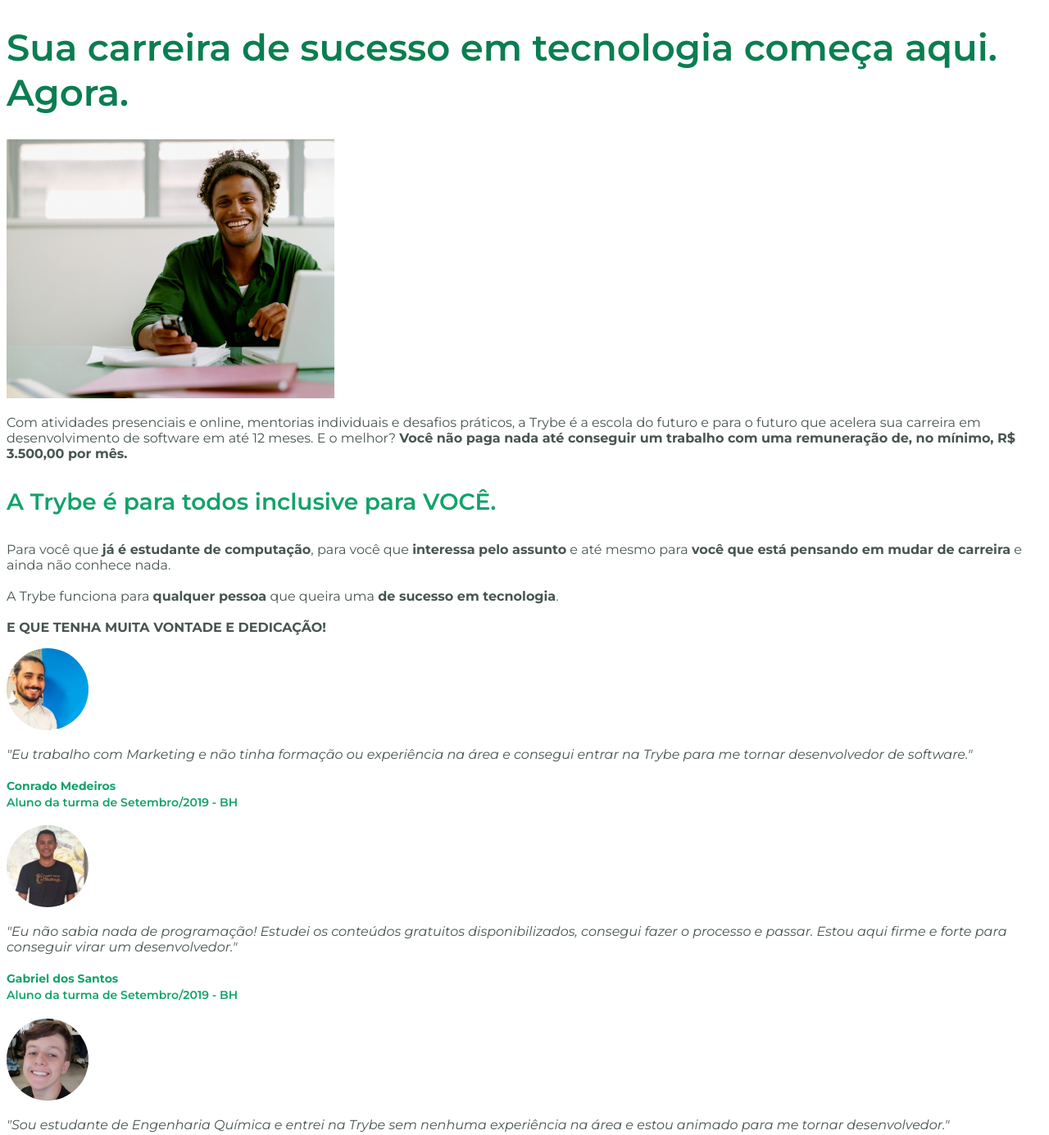
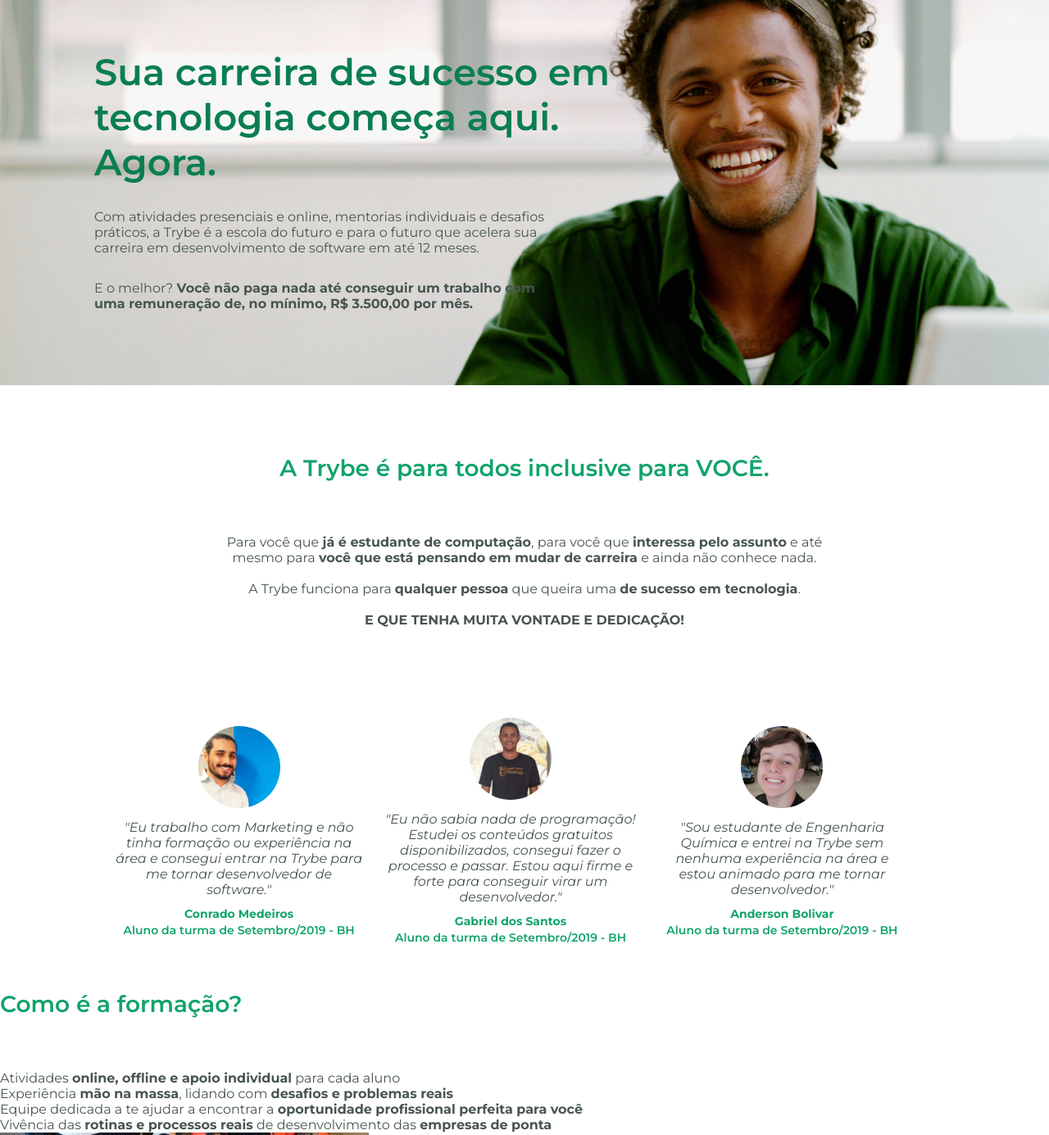
Before and after one commit to leoncomunicador/Trybe-aulas-ao-vivo, a plain HTML site: page trybe_marketing.html in a window 1280 px wide. Shown: the top 1385 px of the page at 82% size. Drawn offline with Linux system fonts and the light colour scheme.

Commit message:
duas primeiras partes do site

```diff
--- a/style.css
+++ b/style.css
@@ -1,5 +1,10 @@
+* {
+  padding: 0px;
+  margin: 0px;
+}
+
 body {
-    font-family: 'Montserrat', sans-serif;
+  font-family: "Montserrat", sans-serif;
 }
 
 p, li {
@@ -8,7 +13,7 @@ body {
 }
 
 .trybe-green {
-    color:#11a36a;
+  color: #11a36a;
 }
 
 .hero-title {
@@ -16,12 +21,15 @@ body {
   line-height: 55px;
   font-weight: 600;
   font-size: 45px;
+  margin-bottom: 30px;
 }
 
 .section-title {
   line-height: 42px;
   font-weight: 600;
   font-size: 28px;
+  margin-top: 10px;
+  margin-bottom: 60px;
 }
 
 .testimonial-name {
@@ -44,3 +52,51 @@ body {
   line-height: 20px;
   font-weight: 700;
 }
+
+.header {
+  background-image: url("images/smiling-image.jpg");
+  background-size: cover;
+  background-position: 50% 25%;
+  padding: 60px 40px;
+}
+
+.header-content {
+  max-width: 60%;
+  margin-left: 75px;
+}
+
+.header-text {
+  max-width: 80%;
+}
+
+.header-text p {
+  margin-bottom: 30px;
+}
+
+.market {
+  padding: 70px 30px;
+  text-align: center;
+}
+
+.market-text {
+  max-width: 60%;
+  margin: auto;
+}
+
+.student-testimonial {
+  padding: 30px 70px;
+  width: 80%;
+  margin:auto;
+}
+
+.student-container {
+  width: 30%;
+  text-align: center;
+  margin: 10px;
+  display: inline-block;
+  vertical-align: middle;
+}
+
+.student-container p {
+  margin: 10px 0;
+}
--- a/trybe_marketing.html
+++ b/trybe_marketing.html
@@ -1,39 +1,72 @@
 <!DOCTYPE html>
 <html lang="pt-br">
+
 <head>
   <meta charset="UTF-8">
   <title>Acelere sua carreira aqui e agora! | Trybe</title>
-    <link rel="stylesheet" href="https://fonts.googleapis.com/css?family=Montserrat:100,100italic,200,200italic,300,300italic,400,400italic,500,500italic,600,600italic,700,700italic,800,800italic,900,900italic" media="all">
-    <link rel="stylesheet" type= "text/css" href="style.css">
+  <link rel="stylesheet"
+    href="https://fonts.googleapis.com/css?family=Montserrat:100,100italic,200,200italic,300,300italic,400,400italic,500,500italic,600,600italic,700,700italic,800,800italic,900,900italic"
+    media="all">
+  <link rel="stylesheet" type="text/css" href="style.css">
 
 </head>
+
 <body>
+  <div class="header">
+    <div class="header-content">
       <h1 class="hero-title">Sua carreira de sucesso em tecnologia começa aqui. Agora.</h1>
-    <img src="images/smiling-image.jpg" alt="homem sorrindo" width="400px">
-    <p>Com atividades presenciais e online, mentorias individuais e desafios práticos, a Trybe é a escola do futuro e para o futuro que acelera sua carreira em desenvolvimento de software em até 12 meses. E o melhor? <strong>Você não paga nada até conseguir um trabalho com uma remuneração de, no mínimo, R$ 3.500,00 por mês.</strong></p>
+      <div class="header-text">
+        <p>Com atividades presenciais e online, mentorias individuais e desafios práticos, a Trybe é a escola do futuro
+          e para o futuro que acelera sua carreira em desenvolvimento de software em até 12 meses.</p>
+        <p>E o melhor? <strong>Você não paga nada até conseguir um trabalho com uma remuneração de, no mínimo, R$
+            3.500,00 por mês.</strong></p>
+      </div>
+    </div>
+  </div>
 
+  <div class="market">
     <h3 class="trybe-green section-title">A Trybe é para todos inclusive para VOCÊ.</h3>
-    <p>Para você que <strong>já é estudante de computação</strong>, para você que <strong>interessa pelo assunto</strong> e até mesmo para <strong>você que está pensando em mudar de carreira</strong> e ainda não conhece nada.
+    <div class=market-text>
+      <p>Para você que <strong>já é estudante de computação</strong>, para você que <strong>interessa pelo
+          assunto</strong> e até mesmo para <strong>você que está pensando em mudar de carreira</strong> e ainda não
+        conhece nada.
         <br>
         <br>
         A Trybe funciona para <strong>qualquer pessoa</strong> que queira uma <strong>de sucesso em tecnologia</strong>.
         <br>
         <br>
-    <strong>E QUE TENHA MUITA VONTADE E DEDICAÇÃO!</strong></p>
-      <img class="picture" src="images/conrado-medeiros.png" alt="Foto do Conrado Medeiros, estudante da Trybe" width="100px">
-      <p><em>"Eu trabalho com Marketing e não tinha formação ou experiência na área e consegui entrar na Trybe para me tornar desenvolvedor de software."</em></p>
+        <strong>E QUE TENHA MUITA VONTADE E DEDICAÇÃO!</strong>
+      </p>
+    </div>
+  </div>
+
+  <div class="student-testimonial">
+    <div class="student-container">
+      <img class="picture" src="images/conrado-medeiros.png" alt="Foto do Conrado Medeiros, estudante da Trybe"
+        width="100px">
+      <p><em>"Eu trabalho com Marketing e não tinha formação ou experiência na área e consegui entrar na Trybe para me
+          tornar desenvolvedor de software."</em></p>
       <h4 class="trybe-green testimonial-name"><strong>Conrado Medeiros</strong><br>
         Aluno da turma de Setembro/2019 - BH</h4>
-
-      <img class="picture" src="images/gabriel-dos-santos.png" alt="Foto do Gabriel dos Santos, estudante da Trybe" width="100px">
-      <p><em>"Eu não sabia nada de programação! Estudei os conteúdos gratuitos disponibilizados, consegui fazer o processo e passar. Estou aqui firme e forte para conseguir virar um desenvolvedor."</em></p>
+    </div>
+    <div class="student-container">
+      <img class="picture" src="images/gabriel-dos-santos.png" alt="Foto do Gabriel dos Santos, estudante da Trybe"
+        width="100px">
+      <p><em>"Eu não sabia nada de programação! Estudei os conteúdos gratuitos disponibilizados, consegui fazer o
+          processo
+          e passar. Estou aqui firme e forte para conseguir virar um desenvolvedor."</em></p>
       <h4 class="trybe-green testimonial-name"><strong>Gabriel dos Santos</strong> <br>
         Aluno da turma de Setembro/2019 - BH</h4>
-
-      <img class="picture" src="images/anderson-bolivar.png" alt="Foto do Anderson Bolivar, estudante da Trybe" width="100px">
-      <p><em>"Sou estudante de Engenharia Química e entrei na Trybe sem nenhuma experiência na área e estou animado para me tornar desenvolvedor."</em></p>
+    </div>
+    <div class="student-container">
+      <img class="picture" src="images/anderson-bolivar.png" alt="Foto do Anderson Bolivar, estudante da Trybe"
+        width="100px">
+      <p><em>"Sou estudante de Engenharia Química e entrei na Trybe sem nenhuma experiência na área e estou animado para
+          me tornar desenvolvedor."</em></p>
       <h4 class="trybe-green testimonial-name"><strong>Anderson Bolivar</strong><br>
         Aluno da turma de Setembro/2019 - BH</h4>
+    </div>
+  </div>
 
   <!-- <h3 class="trybe-green section-title">Quem somos e por que estamos aqui?</h3>
     <img class="picture" src="images/matheus-goyas.jpeg" alt="Foto do Matheus Goyas, CEO da Trybe" width="100px">
@@ -45,16 +78,20 @@
       <p><em>"Temos a premissa de fazer os estudantes viverem na prática desafios idênticos aos enfrentados na vida real. Nosso compromisso é tão grande com o sucesso, que a Trybe só ganha se os nossos estudantes estiverem ganhando bem."</em></p>
       <h4>João Duarte, <br>
         CTO e Co-fundador da Trybe</h4> -->
-
+  <div class="learning">
     <h3 class="trybe-green section-title">Como é a formação?</h3>
     <ul>
       <li>Atividades <strong>online, offline e apoio individual</strong> para cada aluno</li>
       <li>Experiência <strong>mão na massa</strong>, lidando com <strong>desafios e problemas reais</strong></li>
       <li>Equipe dedicada a te ajudar a encontrar a <strong>oportunidade profissional perfeita para você</strong></li>
-        <li>Vivência das <strong>rotinas e processos reais</strong> de desenvolvimento das <strong>empresas de ponta</strong></li>
+      <li>Vivência das <strong>rotinas e processos reais</strong> de desenvolvimento das <strong>empresas de
+          ponta</strong></li>
     </ul>
-    <img src="images/learning-web.jpeg" alt="Duas pessoas juntas aprendendo com seus notebooks" width="300px">
+    <img src="images/learning-web.jpeg" alt="Duas pessoas juntas aprendendo com seus notebooks" width="450px">
+
     <h4 class="trybe-green">Quer saber mais sobre nossa formação?</h4>
     <a class="button" href="http://betrybe.com/formacao" target="_blank">Faça o download do nosso currículo</a>
+  </div>
 </body>
+
 </html>
```
Also changed, not shown: 1 other file. Lines whose indentation alone changed are shown as unchanged.
